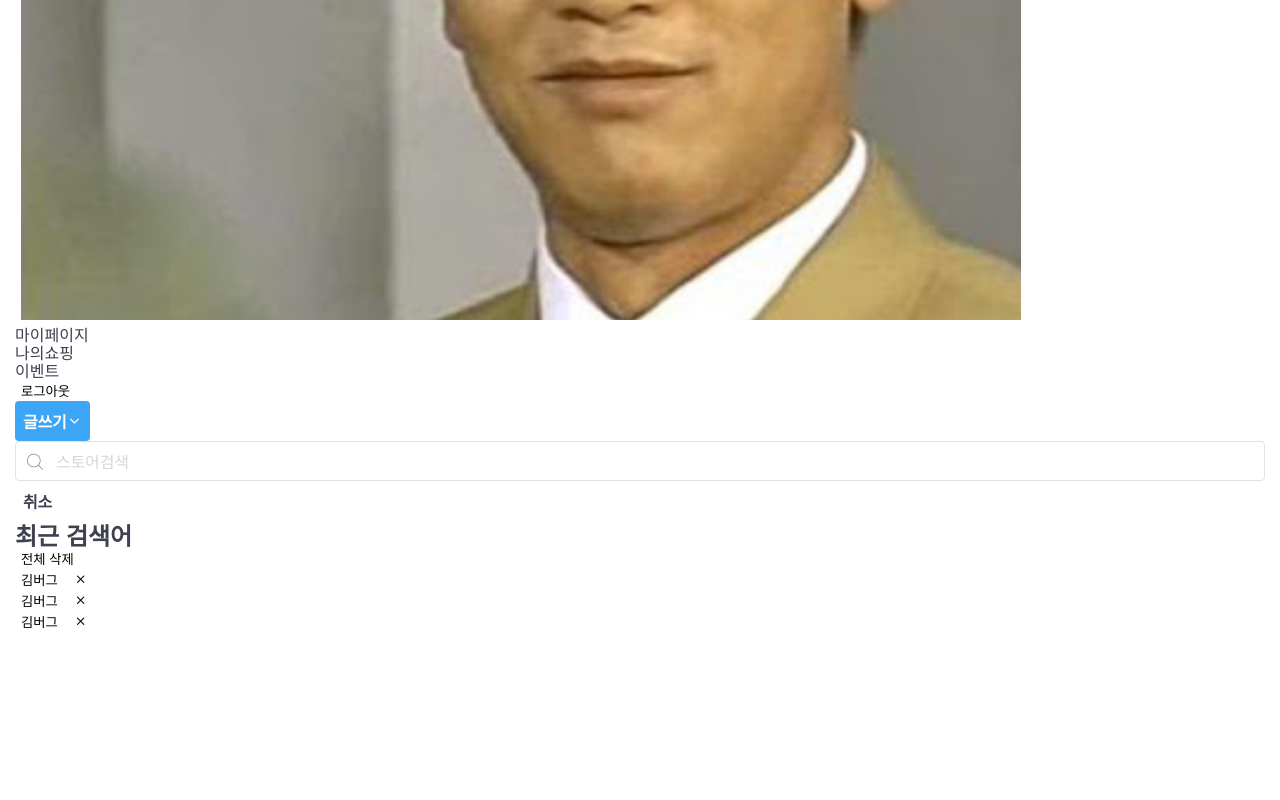
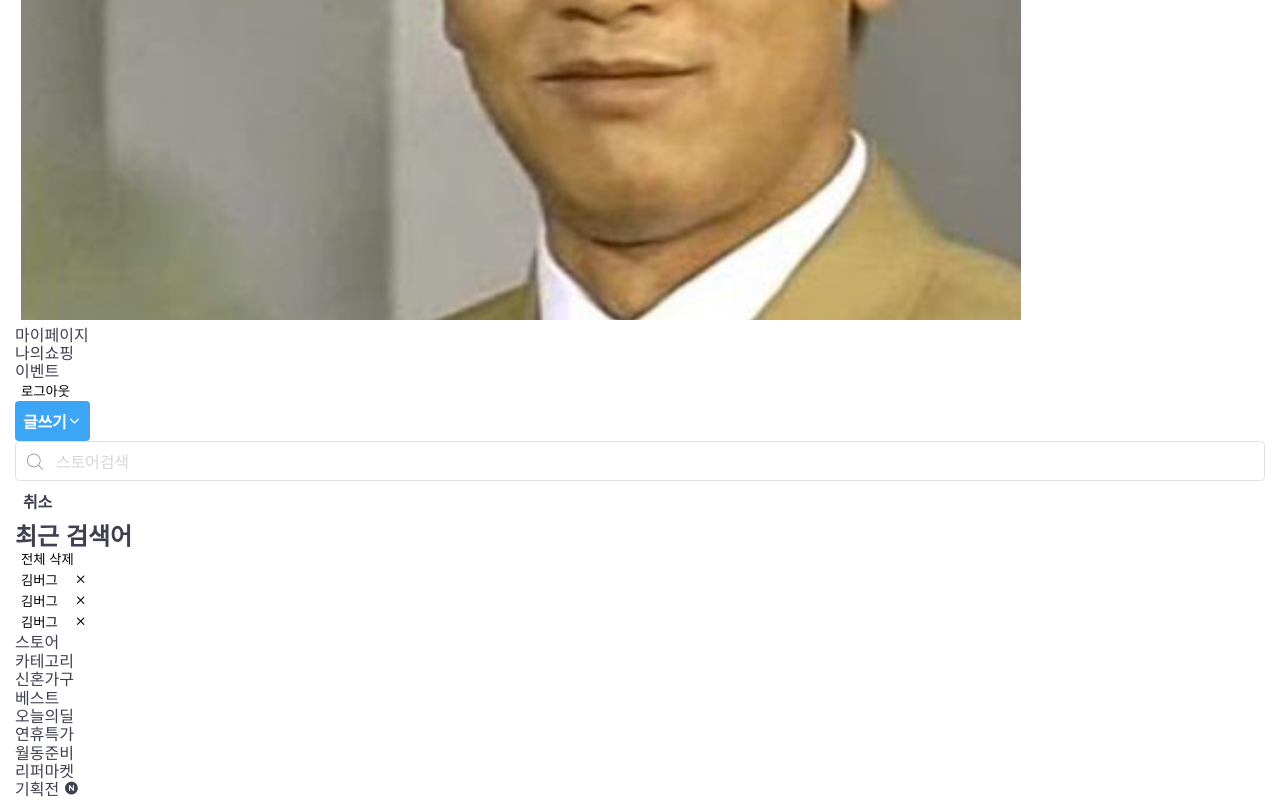
Before and after one commit to Suyeon-kr/tomorrow-house, a website: page index.html in a window 1280 px wide. Shown: the part 644-1444 px from the top of the page. Before the commit the page ends 1276 px from the top, so only its background shows below. Drawn offline with Linux system fonts and the light colour scheme; files whose address does not match are found by name.

Commit message:
🚧  Mark up lnb component

```diff
--- a/index.html
+++ b/index.html
@@ -404,6 +404,32 @@
       </div>
     </aside>
 
+    <nav class="lnb">
+      <div class="container">
+        <div class="row">
+          <div class="col-sm-4">
+            <h1 class="visually-hidden">스토어 메뉴</h1>
+            <ul class="lnb-list">
+              <li class="lnb-item"><a href="/">스토어</a></li>
+              <li class="lnb-item"><a href="/">카테고리</a></li>
+              <li class="lnb-item"><a href="/">신혼가구</a></li>
+              <li class="lnb-item"><a href="/">베스트</a></li>
+              <li class="lnb-item"><a href="/">오늘의딜</a></li>
+              <li class="lnb-item"><a href="/">연휴특가</a></li>
+              <li class="lnb-item"><a href="/">월동준비</a></li>
+              <li class="lnb-item"><a href="/">리퍼마켓</a></li>
+              <li class="lnb-item">
+                <a href=""
+                  >기획전
+                  <i class="ic-new" lang="en" aria-label="New"></i>
+                </a>
+              </li>
+            </ul>
+          </div>
+        </div>
+      </div>
+    </nav>
+
     <div class="overlay" aria-hidden></div>
   </body>
 </html>
```
